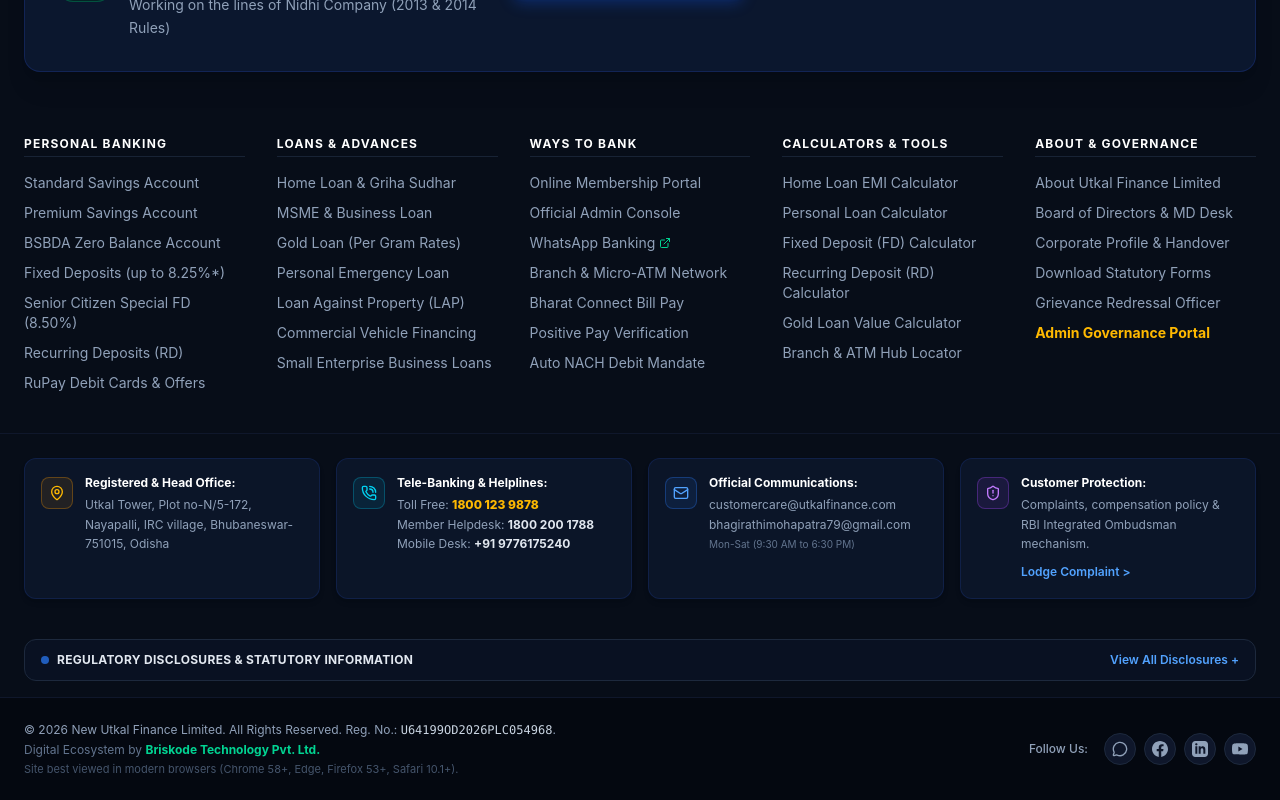
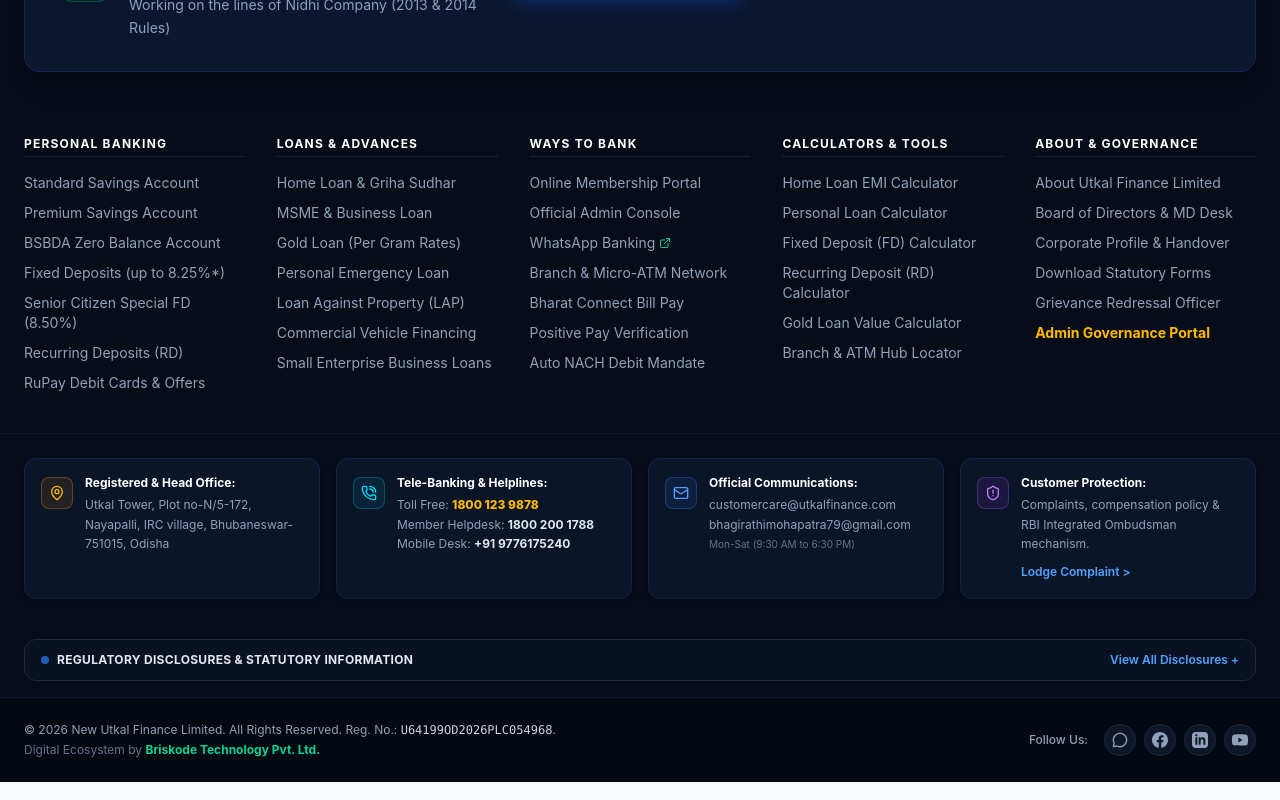
Before and after one commit to malati23/utkal-finance, a React (Vite) app: page / in a window 1280 px wide. Shown: the part 4409-5209 px from the top of the page. Built offline with nearby package versions, Linux system fonts and the light colour scheme.

Commit message:
Remove modern browser compatibility text from footer bottom

```diff
--- a/src/components/Footer.jsx
+++ b/src/components/Footer.jsx
@@ -273,9 +273,6 @@
                 Briskode Technology Pvt. Ltd.
               </a>
             </p>
-            <p className="text-[11px] text-slate-600">
-              Site best viewed in modern browsers (Chrome 58+, Edge, Firefox 53+, Safari 10.1+).
-            </p>
           </div>
 
           {/* Social Links & Netlify indicator */}
```
